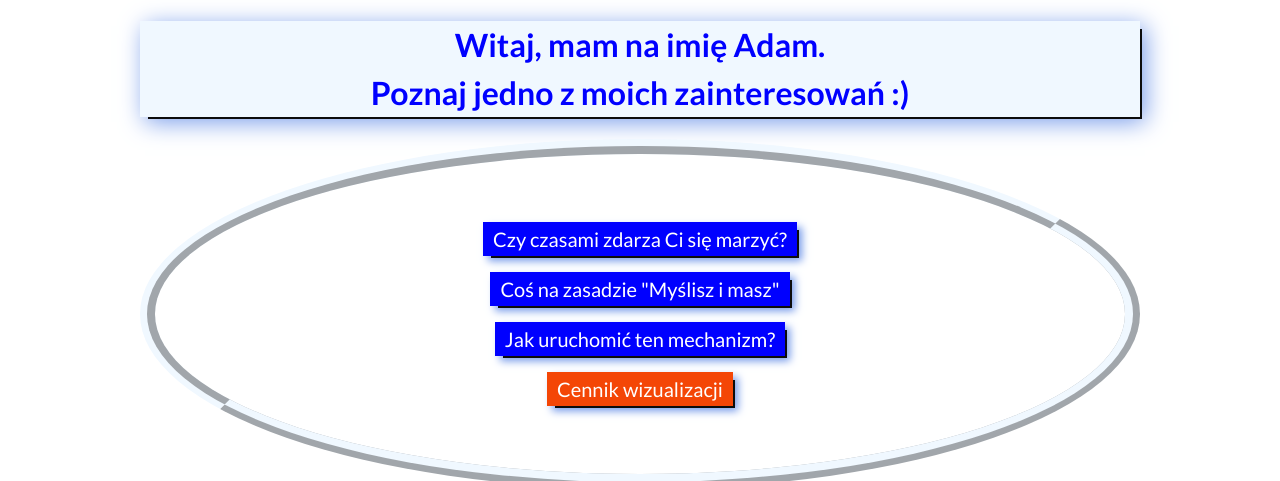
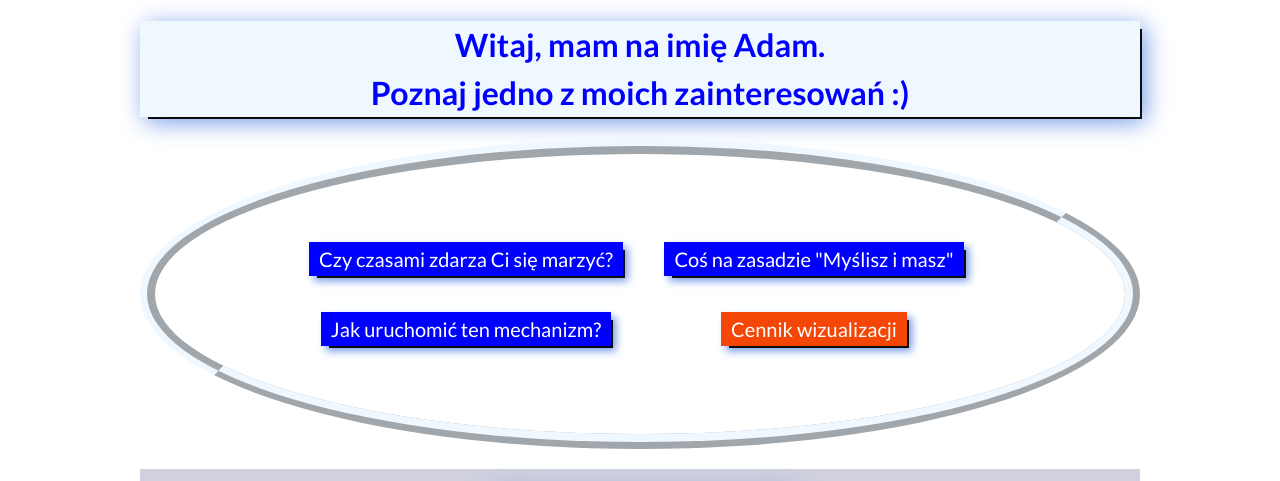
Before and after one commit to Adam-Musial-AMu/homepage, a plain HTML site: page index.html in a window 1280 px wide. Shown: the top 481 px of the page. Drawn offline with nearby package versions, Linux system fonts and the light colour scheme.

Commit message:
display flex added

```diff
--- a/css/navigation.css
+++ b/css/navigation.css
@@ -8,14 +8,18 @@
 }
 
 .navigation__list {
+    display: flex;
+    flex-wrap: wrap;
+    justify-content: center;
     list-style-type: none;
     font-size: 20px;
     text-align: center;
-    padding-left: 0px;
+    padding-left: 0;
 }
 
 .navigation__listItem {
     margin: 20px 0px;
+    flex-basis: 40%;
 }
 
 .navigation__link {
```
